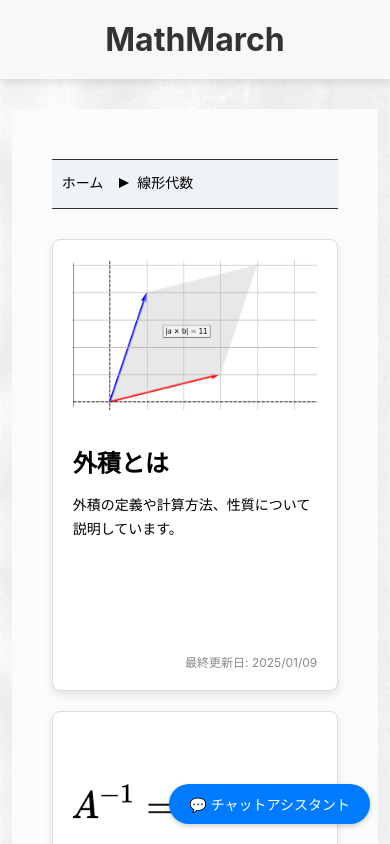
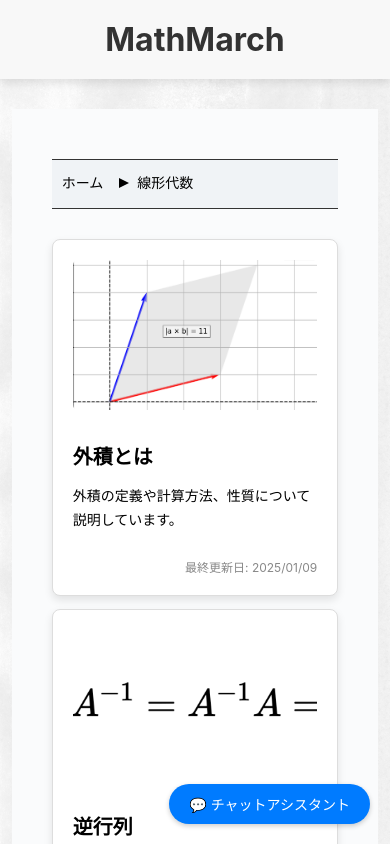
Before and after one commit to nakano0328/archive, a Next.js app: page /linear_algebra in a window 390 px wide. Shown: the top 844 px of the page. Built offline with nearby package versions, Linux system fonts and the light colour scheme.

Commit message:
Card2コンポーネントのスタイルをCSSモジュールに移行し、Paginationコンポーネントのタイトルスタイルを更新しました。また、GoogleFormコンポーネントの送信ボタンにスタイルを追加しました。

```diff
--- /dev/null
+++ b/app/components/Card2.module.css
@@ -0,0 +1,15 @@
+.basic {
+  border: 1px solid #ddd;
+  border-radius: 8px;
+  padding: 20px;
+  background-color: white;
+  box-shadow: 0 4px 8px rgba(0, 0, 0, 0.1);
+  transition: transform 0.3s ease;
+  height: 410px;
+}
+
+@media (max-width: 768px) {
+  .basic {
+    height: 90%;
+  }
+}
--- a/app/components/Card2.tsx
+++ b/app/components/Card2.tsx
@@ -1,6 +1,7 @@
 "use client";
 
 import { ReactNode } from "react";
+import styles from "@/app/components/Card2.module.css";
 
 interface CardProps {
   children: ReactNode;
@@ -9,15 +10,7 @@ interface CardProps {
 export default function Card({ children }: CardProps) {
   return (
     <div
-      style={{
-        border: "1px solid #ddd",
-        borderRadius: "8px",
-        padding: "20px",
-        backgroundColor: "white",
-        boxShadow: "0 4px 8px rgba(0, 0, 0, 0.1)",
-        transition: "transform 0.3s ease",
-        height: "410px",
-      }}
+      className={styles.basic}
       onMouseEnter={(e) => {
         e.currentTarget.style.transform = "translateY(-5px)";
       }}
--- a/app/components/GoogleForm.tsx
+++ b/app/components/GoogleForm.tsx
@@ -89,6 +89,7 @@ const GoogleForm: React.FC<GoogleFormProps> = ({ currentPath }) => {
           id="submitbutton"
           value="送信"
           className="px-4 py-2 bg-blue-500 text-white rounded hover:bg-blue-600 cursor-pointer"
+          style={{ width: "90px", height: "30px", fontSize: "16px" }}
         />
       </form>
     </div>
--- a/app/components/Header.tsx
+++ b/app/components/Header.tsx
@@ -1,9 +1,8 @@
 import React from "react";
-import Link from 'next/link';
+import Link from "next/link";
 import { siteTitle } from "@/app/metadata";
 
 const Header = () => {
-
   return (
     <header>
       {/* サイトタイトルをリンクにする */}
--- a/app/components/Pagination.module.css
+++ b/app/components/Pagination.module.css
@@ -3,6 +3,12 @@
   grid-template-columns: repeat(auto-fill, minmax(250px, 1fr));
   gap: 20px;
   margin-top: 20px;
+}
+
+h2.title {
+  font-size: 24px;
+  margin-bottom: 10px;
+  color: black;
 }
 
 /* 最大4列に制限する */
@@ -11,3 +17,10 @@
     grid-template-columns: repeat(4, minmax(250px, 1fr));
   }
 }
+
+@media (max-width: 768px) {
+  h2.title {
+    font-size: 20px;
+    margin-bottom: 0px;
+  }
+}
--- a/app/components/Pagination_linear_algebra.tsx
+++ b/app/components/Pagination_linear_algebra.tsx
@@ -69,13 +69,7 @@ export default function Pagination({
                     height={150} // 必須だが実際のスタイルに影響しない
                     className="thumb"
                   />
-                  <h2
-                    style={{
-                      fontSize: "24px",
-                      marginBottom: "10px",
-                      color: "black",
-                    }}
-                  >
+                  <h2 className={styles.title}>
                     {topicsMetadata[topic].title}
                   </h2>
                   <p style={{ marginBottom: "20px", color: "black" }}>
```
